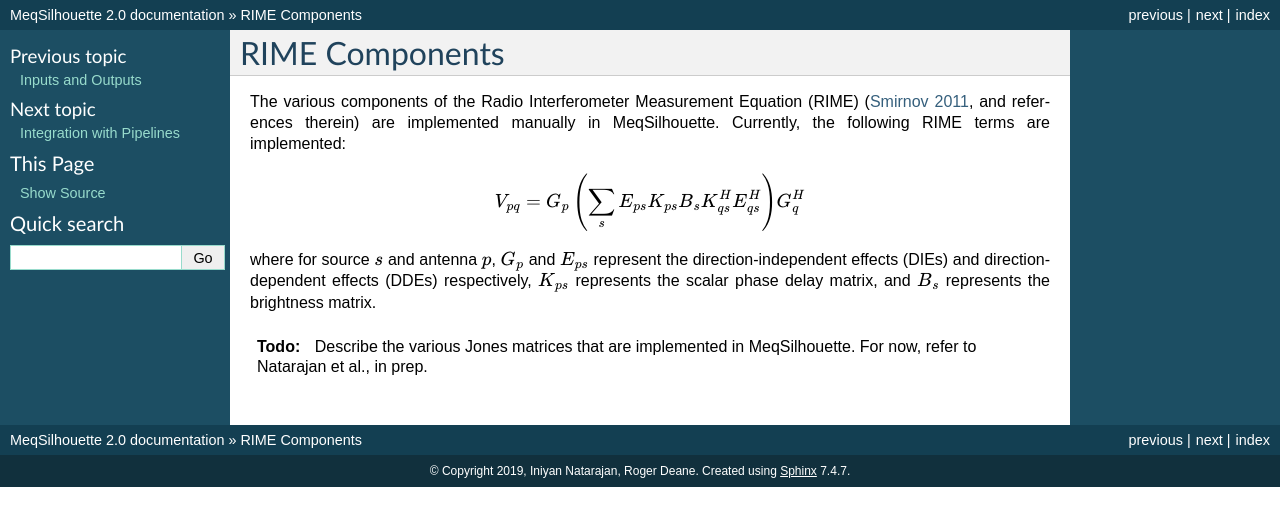
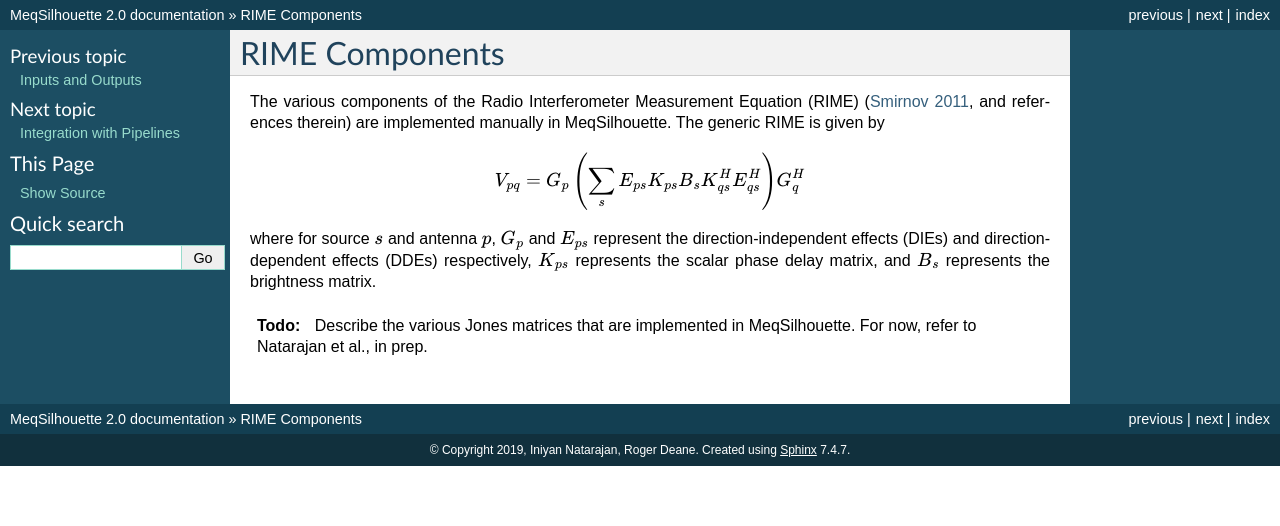
Before and after one commit to rdeane/MeqSilhouette, a Sphinx documentation site: the page built from docs/source/components.rst, in a window 1280 px wide. Shown: the top 526 px of the page. Built offline with Sphinx 7.4.7, drawn with Linux system fonts in a browser that asks for light colours.

Commit message:
Minor updte to docs

```diff
--- a/docs/source/components.rst
+++ b/docs/source/components.rst
@@ -3,7 +3,7 @@ RIME Components
 ===============
 
 The various components of the Radio Interferometer Measurement Equation (RIME) (`Smirnov 2011 <https://arxiv.org/abs/1101.1764>`_, and references therein) are
-implemented manually in MeqSilhouette. Currently, the following RIME terms are implemented:
+implemented manually in MeqSilhouette. The generic RIME is given by
 
 .. math::
 
```
